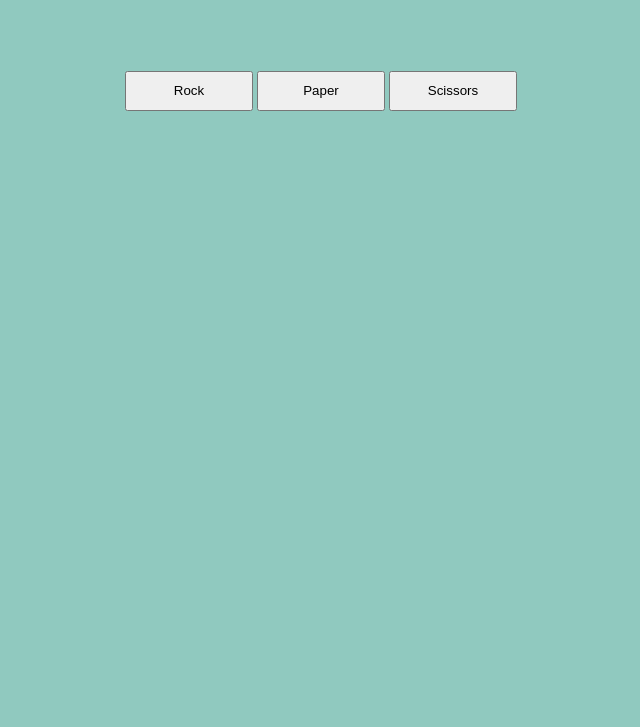
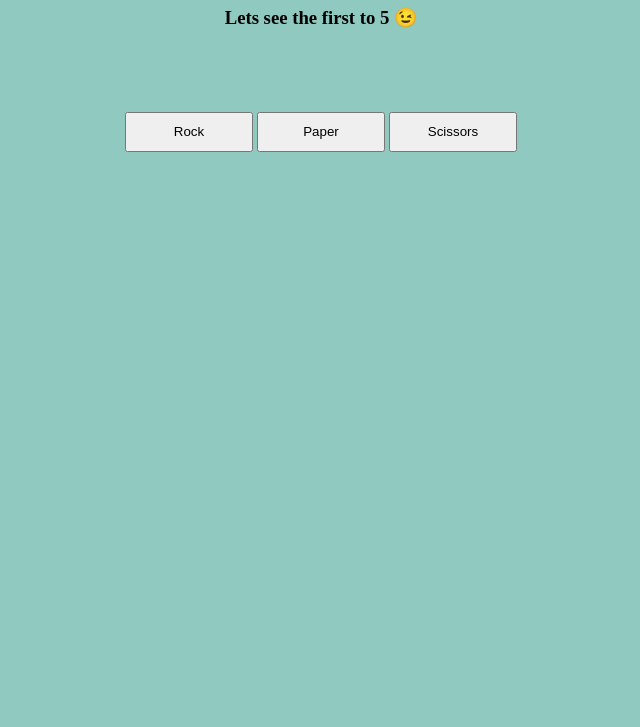
Before and after one commit to Imobu/rock-paper-scissors, a plain HTML site: page index.html in a window 1280 px wide. Shown: the part 73-800 px from the top of the page, without its empty margins (319-959 px from the left). Drawn offline with Linux system fonts and the light colour scheme.

Commit message:
Added lets see first to 5

```diff
--- a/index.html
+++ b/index.html
@@ -8,6 +8,7 @@
   </head>
   <body>
     <h1>ROCK, PAPER, SCISSORS</h1>
+    <h3>Lets see the first to 5 😉</h3>
     <div class="selections">
       <button class="rock">Rock</button>
       <button class="paper">Paper</button>
```
